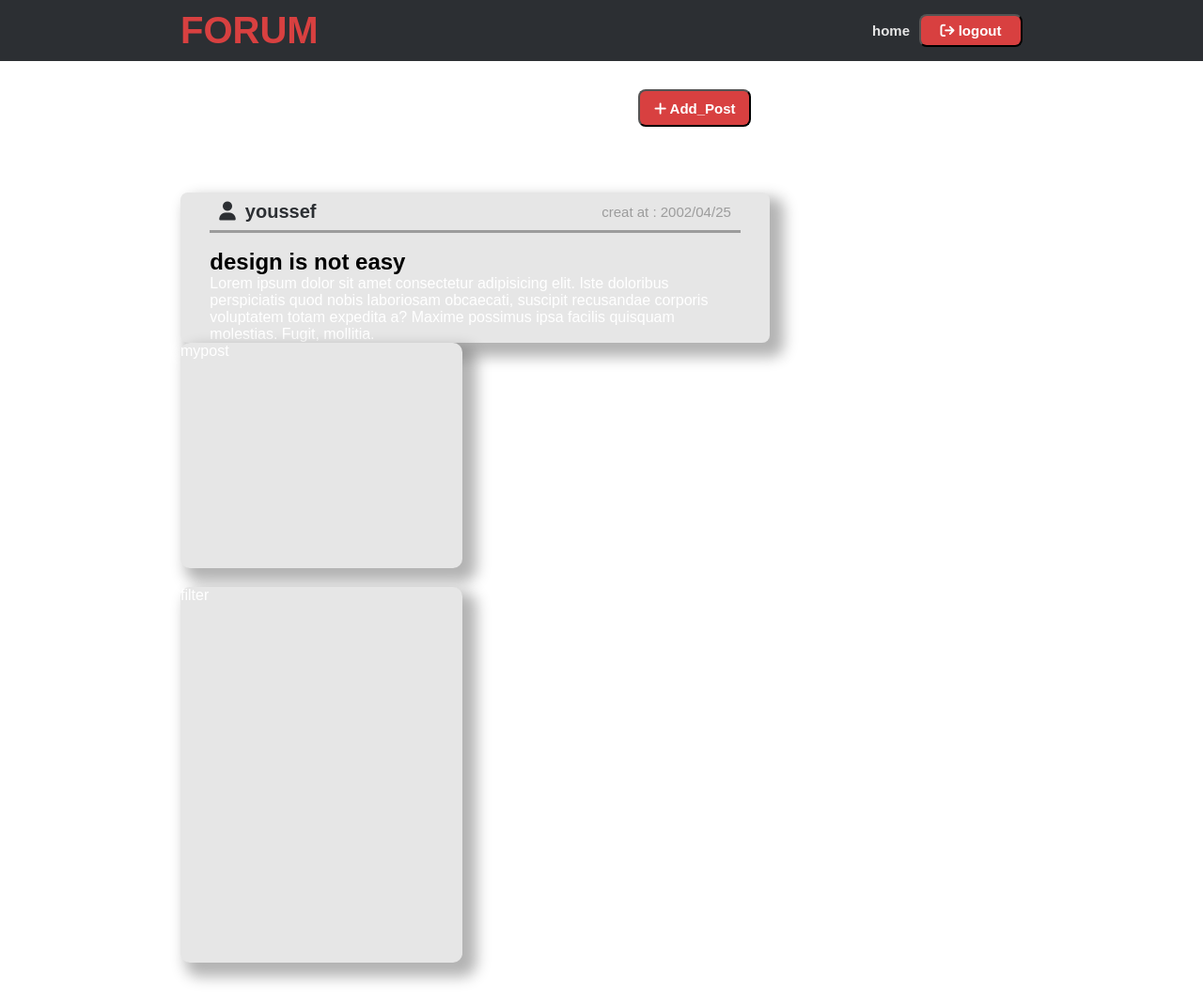
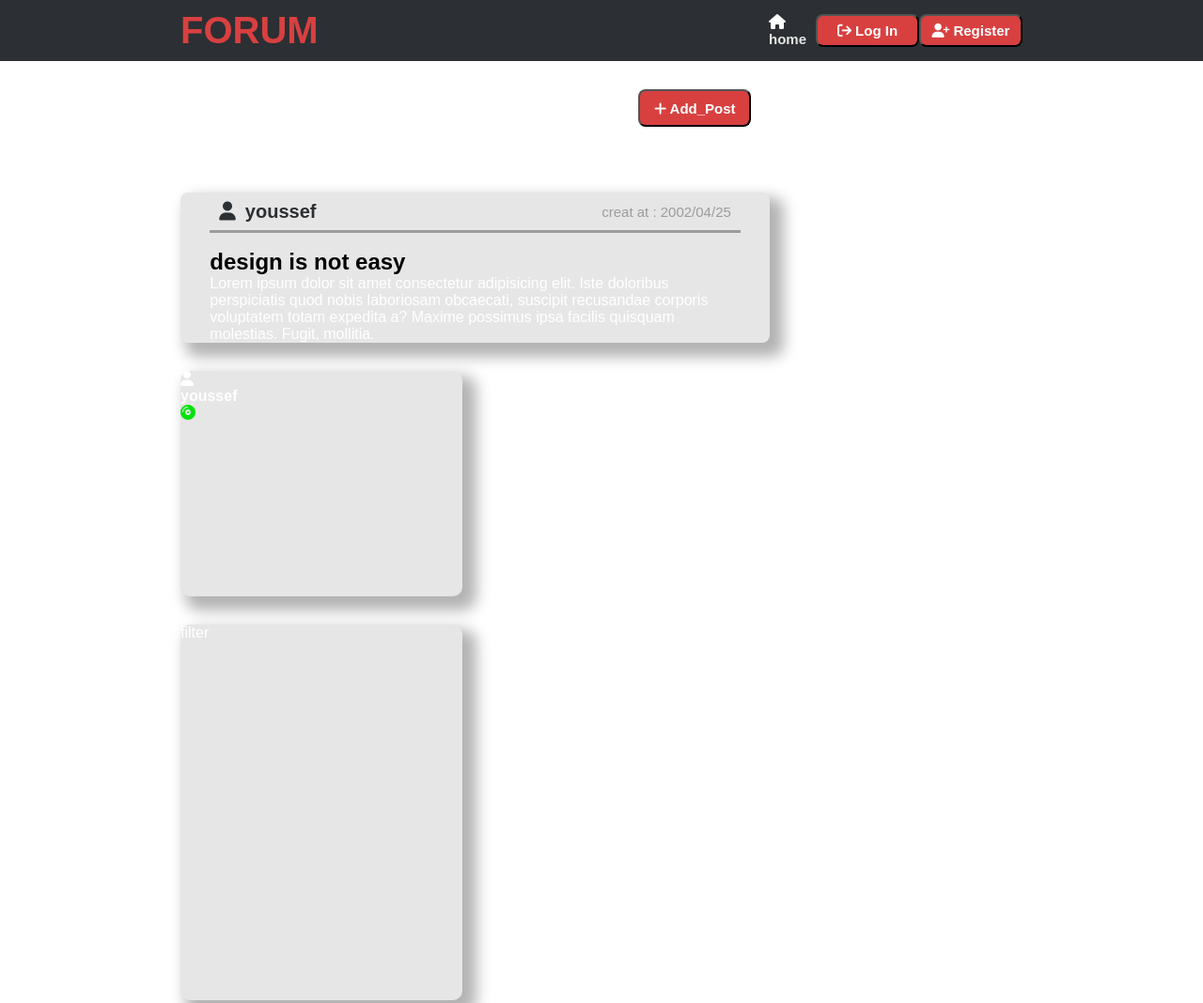
Before and after one commit to Yossf-jaouhar/workplace, a plain HTML site: page forum/frontend/templete/indix.html in a window 1280 px wide. Shown: the top 1068 px of the page at 94% size. Drawn offline with Linux system fonts and the light colour scheme; files that its build step writes are made by us from their sources.

Commit message:
add register and workin my posts

```diff
--- a/forum/frontend/static/style.css
+++ b/forum/frontend/static/style.css
@@ -57,7 +57,7 @@ header ul .home {
     margin-bottom: 10px;
 }
 
-header nav .button {
+header nav .buttonLogin {
     width: 110px;
     height: 35px;
     background-color: var(--btn2);
@@ -67,6 +67,15 @@ header nav .button {
     border-radius: 8px;
 }
 
+header nav .buttonRegister{
+    width: 110px;
+    height: 35px;
+    background-color: var(--btn2);
+    color: var(--white);
+    font-weight: bold;
+    font-size: 15px;
+    border-radius: 8px;
+}
 
 main{
 
@@ -227,11 +236,13 @@ main aside {
 main aside .mypost {
 
     background-color: var(--bg);
-
+    margin-top: 30px;
     margin-bottom: 20px;
     height: 30%;
     border-radius: 10px;
-
+    font-family: sans-serif;
+    font-weight: bold;
+    color: var(--background);
     box-shadow: 10px 10px 15px 5px rgba(0, 0, 0, 0.3);
 }
 
@@ -242,7 +253,8 @@ main aside .filter {
     background-color: var(--bg);
 
     border-radius: 10px;
-
+    margin-top: 30px;
+    margin-bottom: 20px;
     height: 50%;
 
     box-shadow: 10px 10px 15px 5px rgba(0, 0, 0, 0.3);
--- a/forum/frontend/templete/indix.html
+++ b/forum/frontend/templete/indix.html
@@ -14,13 +14,22 @@
         <a class="forum" href="/">FORUM</a>
         <ul>
             <li>
+                <p><i class="fa-solid fa-house"></i></p>
                <a href="/" class="home">home</a>
             </li>
             <li>
-                <button class="button">
+                <button class="buttonLogin">
                     <form action="#" method="post">
                         <i class="fa-solid fa-arrow-right-from-bracket"></i>
-                        logout
+                        Log In
+                    </form>
+                </button>
+            </li>
+            <li>
+                <button class="buttonRegister">
+                    <form action="#" method="post">
+                        <i class="fa-solid fa-user-plus"></i>
+                        Register
                     </form>
                 </button>
             </li>
@@ -74,7 +83,19 @@
 
         <aside>
             <div class="mypost">
-                mypost
+                <div class="imageandname">
+
+                    <p class="userimage"><i class="fa-solid fa-user"></i></p>
+                    <p  class="username">youssef</p>
+                    <p><i class="fa-solid fa-compact-disc" style="color: #00e20b;"></i></p>
+                 </div>
+            <!--
+                <style>
+                   .mypost {
+                      display: none;
+                   }
+                </style>
+            -->
             </div>
             <div class="filter">
                 filter
```
Also changed, not shown: forum/frontend/image1.jpg (deleted), 2 other files.
